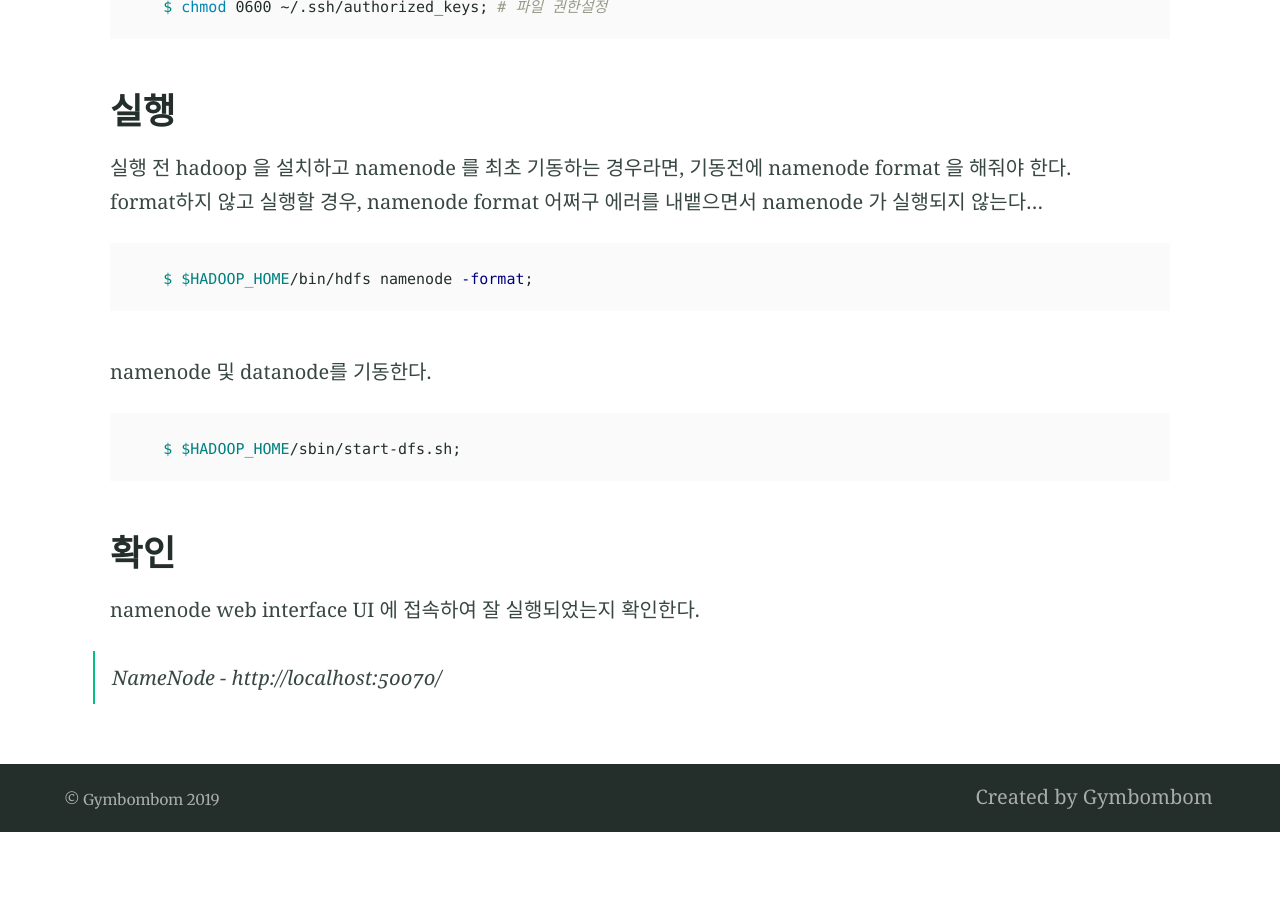
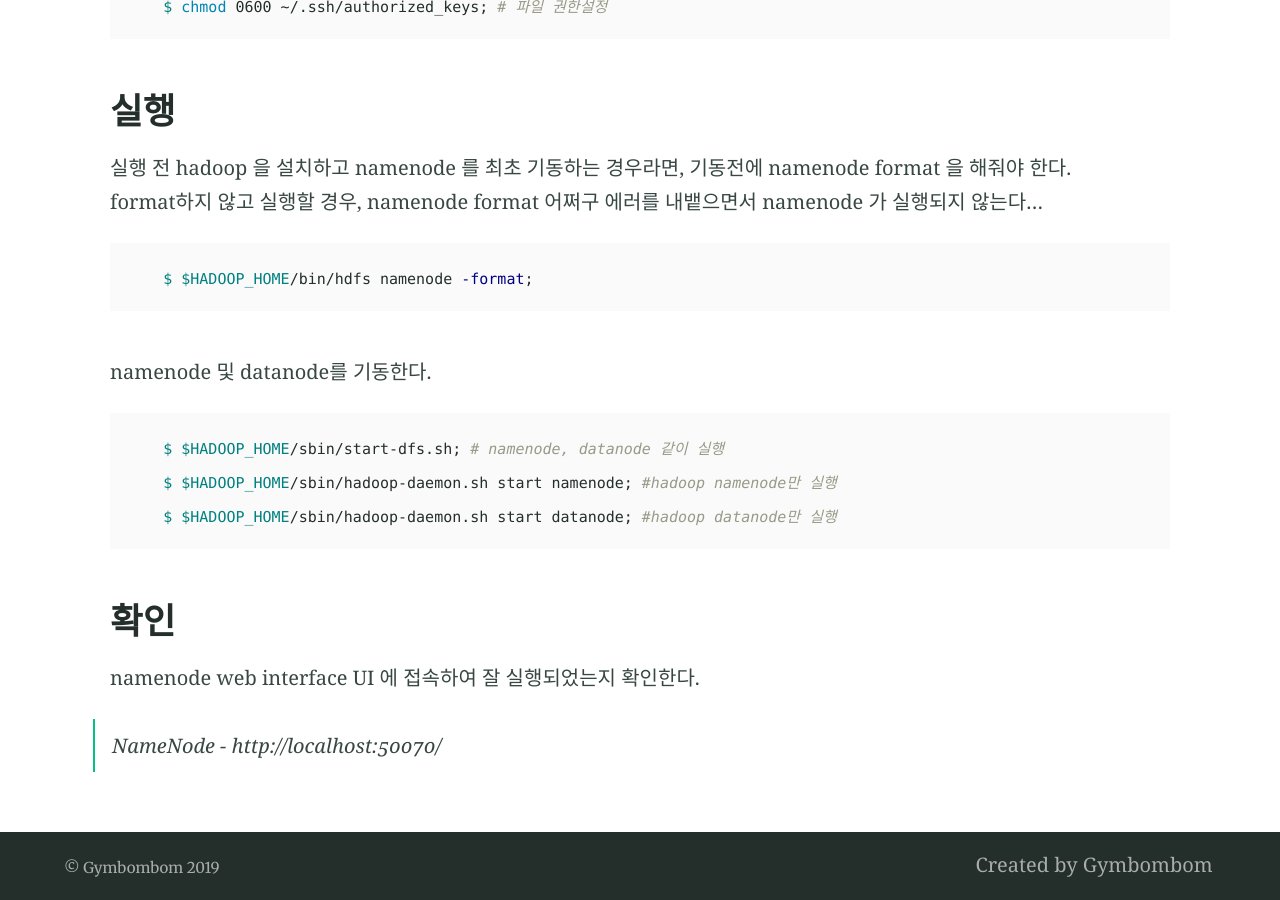
Before and after one commit to jaeheon209/gymbombom.github.io, a Jekyll site: the page built from _posts/2019-11-25-hadoop-singlenode-install.md, in a window 1280 px wide and 900 px high, scrolled down 3407 px. Built offline with Jekyll 4.4.1, drawn with Linux system fonts in a browser that asks for light colours; our own code applies the rules of GitHub Pages for plain Markdown files; before the commit the page ends 4239 px from its top, so only the background shows below that.

Commit message:
namenode, datanode 각각 실행하는법 추가

````diff
--- a/_posts/2019-11-25-hadoop-singlenode-install.md
+++ b/_posts/2019-11-25-hadoop-singlenode-install.md
@@ -2,6 +2,8 @@
 title: Hadoop SingleNode 설치
 categories:
 - hadoop
+feature_text: |
+  ## Hadoop SingleNode 설치
 feature_image: "https://picsum.photos/2560/600?image=872"
 ---
 
@@ -102,7 +104,9 @@ format하지 않고 실행할 경우, namenode format 어쩌구 에러를 내뱉
 namenode 및 datanode를 기동한다.
 
 ```shell
-    $ $HADOOP_HOME/sbin/start-dfs.sh;
+    $ $HADOOP_HOME/sbin/start-dfs.sh; # namenode, datanode 같이 실행
+    $ $HADOOP_HOME/sbin/hadoop-daemon.sh start namenode; #hadoop namenode만 실행
+    $ $HADOOP_HOME/sbin/hadoop-daemon.sh start datanode; #hadoop datanode만 실행
 ```
 
 ## 확인
````
